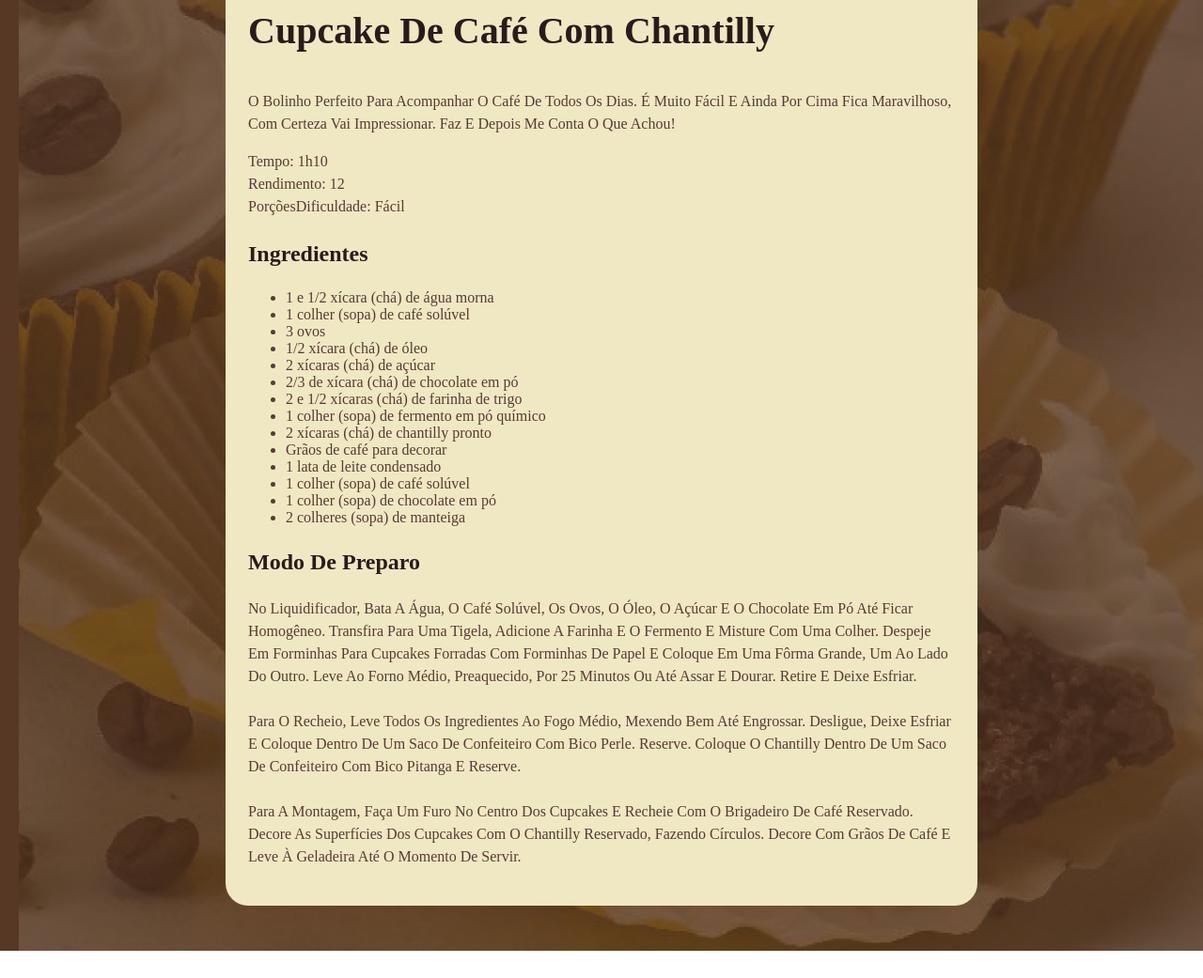
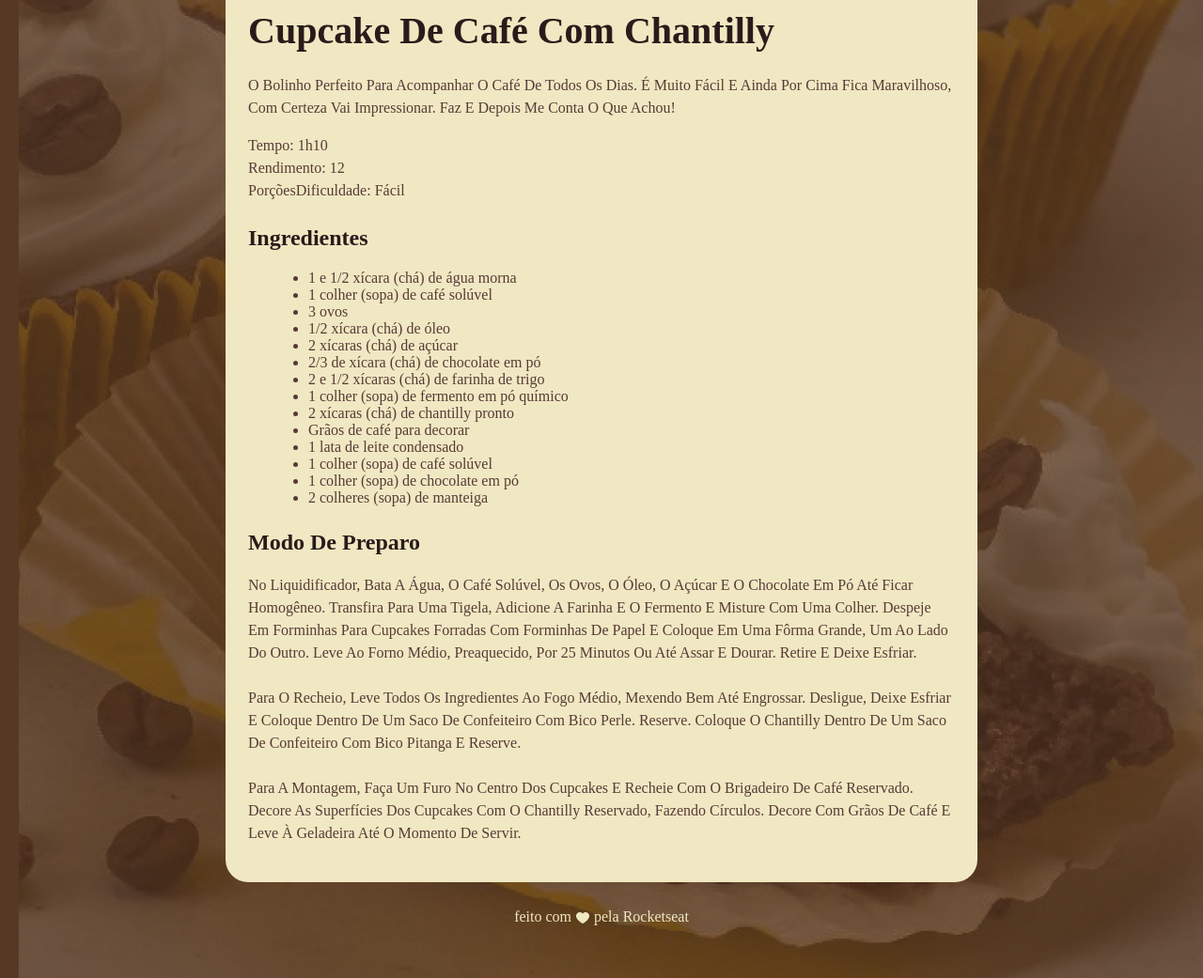
Before and after one commit to Lohangomes/projeto, a plain HTML site: page index.html in a window 1280 px wide. Shown: the part 502-1543 px from the top of the page at 94% size. Before the commit the page ends 1514 px from the top, so only its background shows below. Drawn offline with Linux system fonts and the light colour scheme; a web font is replaced by a local one.

Commit message:
adicionando footer

```diff
--- a/index.html
+++ b/index.html
@@ -74,6 +74,9 @@
     </main>
   </div>
 
+  <footer>
+    feito com <img src="./assets/ph_heart-fill.png" alt="icone em formato de coração na cor bege"> pela Rocketseat
+  </footer>
 
 </body>
 
--- a/styles/index.css
+++ b/styles/index.css
@@ -17,7 +17,7 @@ img {
   max-width: 800px;
   padding: 24px;
   background-color: #F0E8C2;
-  margin: 48px auto;
+  margin: 48px auto 28px;
   border-radius: 24px;
 }
 
@@ -31,6 +31,12 @@ p {
 h1,
 h2 {
   color: #291B1A;
+  margin-bottom: 4px;
+}
+
+
+ul {
+  margin-left: 24px;
 }
 
 li {
@@ -51,3 +57,14 @@ h2 {
 p {
   color: #573A37;
 }
+
+
+footer {
+  text-align: center;
+  color: #F0E8C2;
+  padding-bottom: 48px;
+}
+footer img  {
+  display: inline;
+  vertical-align: middle;
+}
```
Also changed, not shown: assets/ph_heart-fill.png (added).
